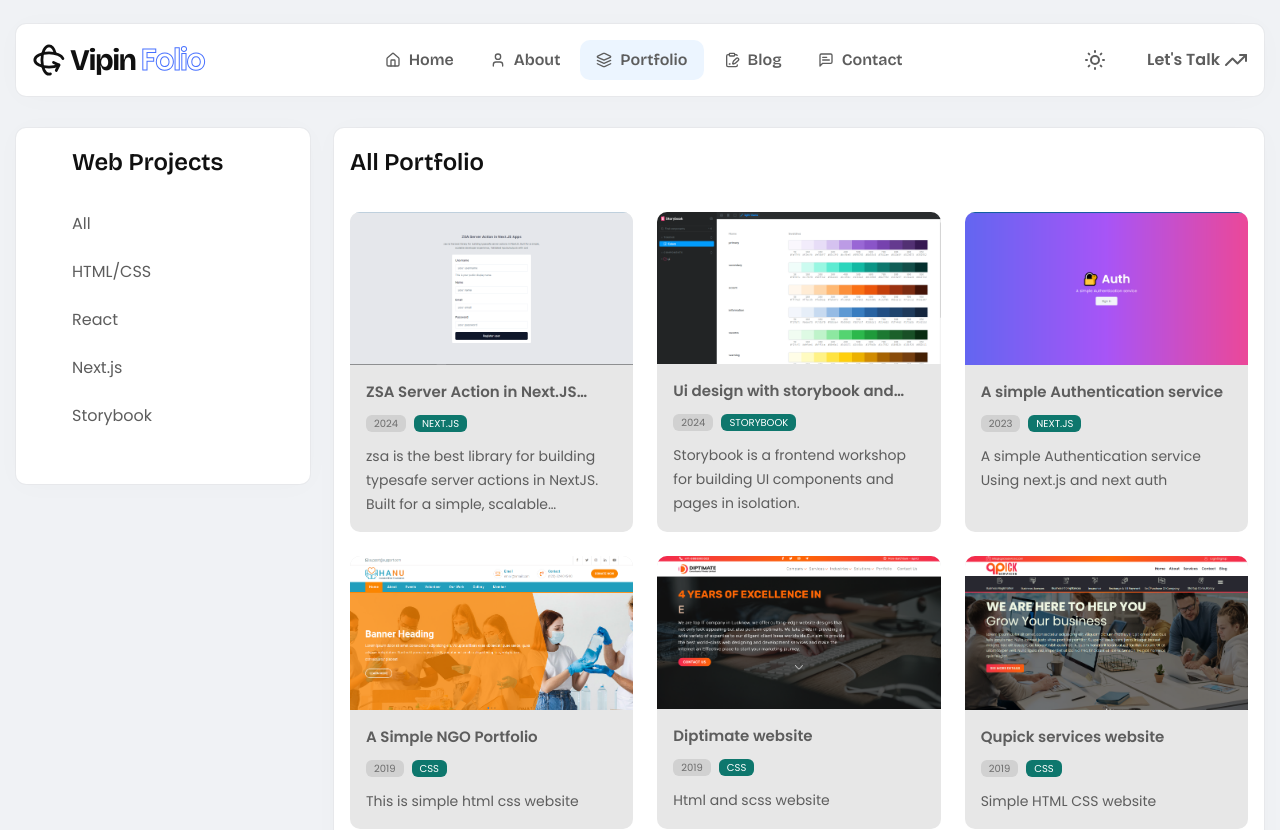
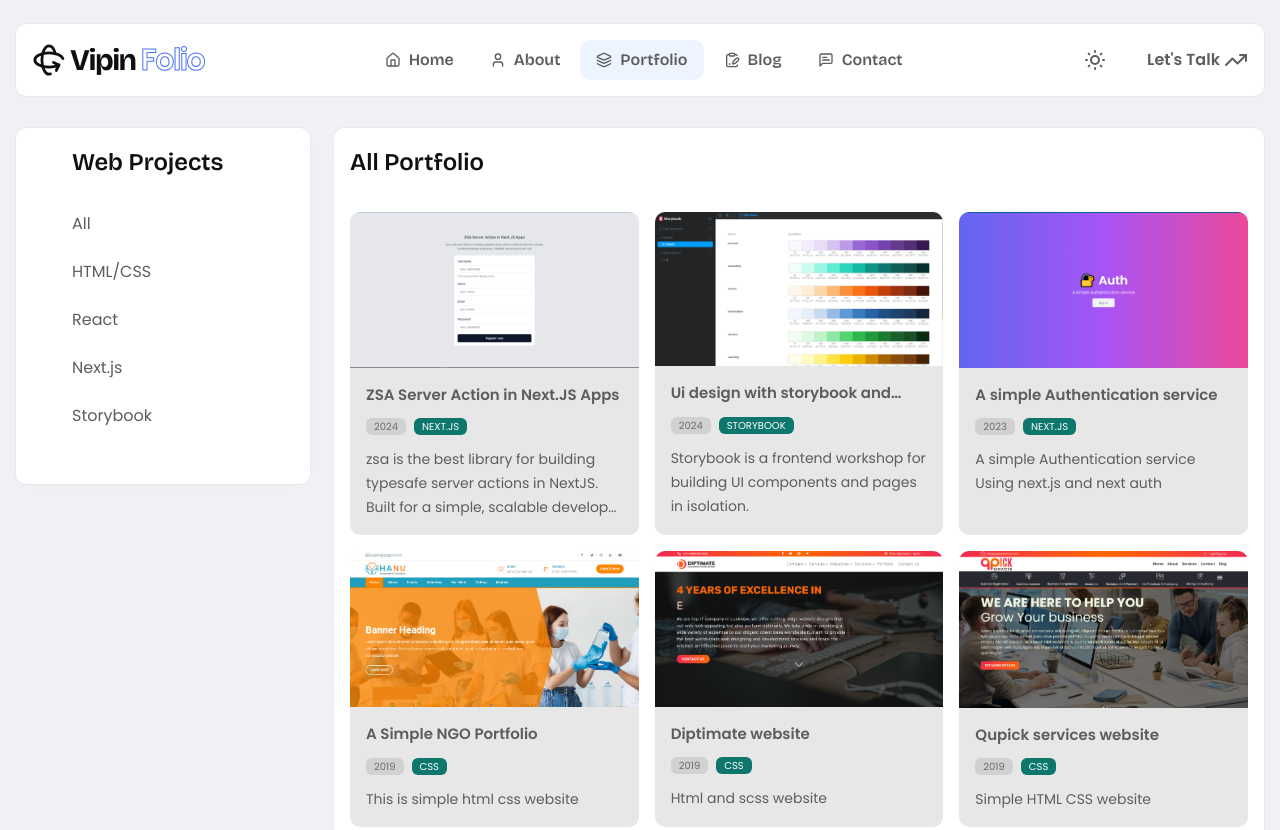
Before and after one commit to vipincode/vipinsing-dev, a Next.js app: page /portfolio in a window 1280 px wide. Shown: the top 830 px of the page. Built offline with nearby package versions, Linux system fonts and the light colour scheme.

Commit message:
updating portfolio gap

```diff
--- a/src/module/portfolio/index.tsx
+++ b/src/module/portfolio/index.tsx
@@ -6,7 +6,7 @@
   return (
     <>
       <H2>All Portfolio</H2>
-      <div className="mt-6 grid grid-cols-3 gap-6">
+      <div className="mt-6 grid grid-cols-3 gap-4">
         {portfolioData.map((data) => (
           <PortfolioCard key={data.id} data={data} />
         ))}
```
